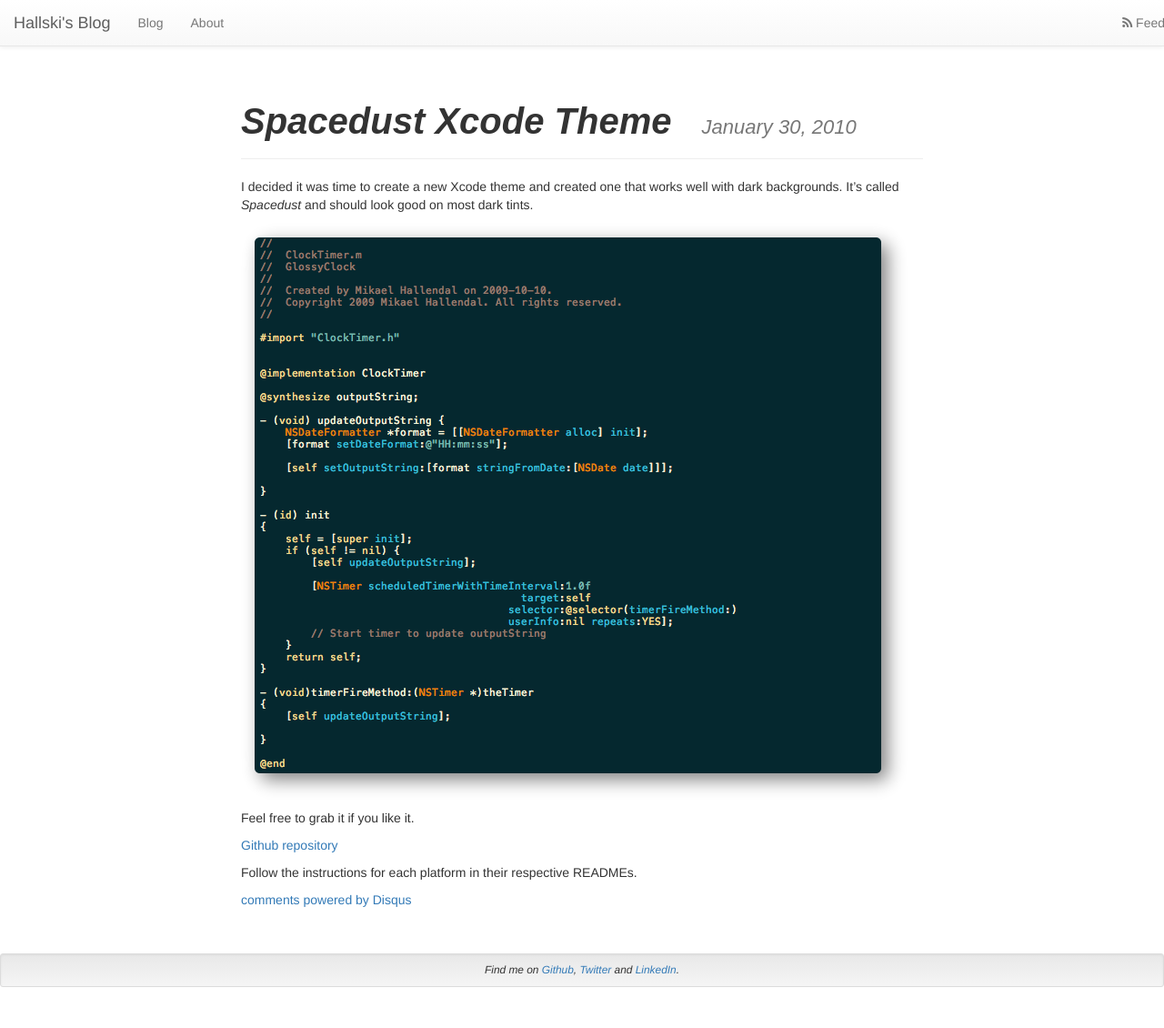
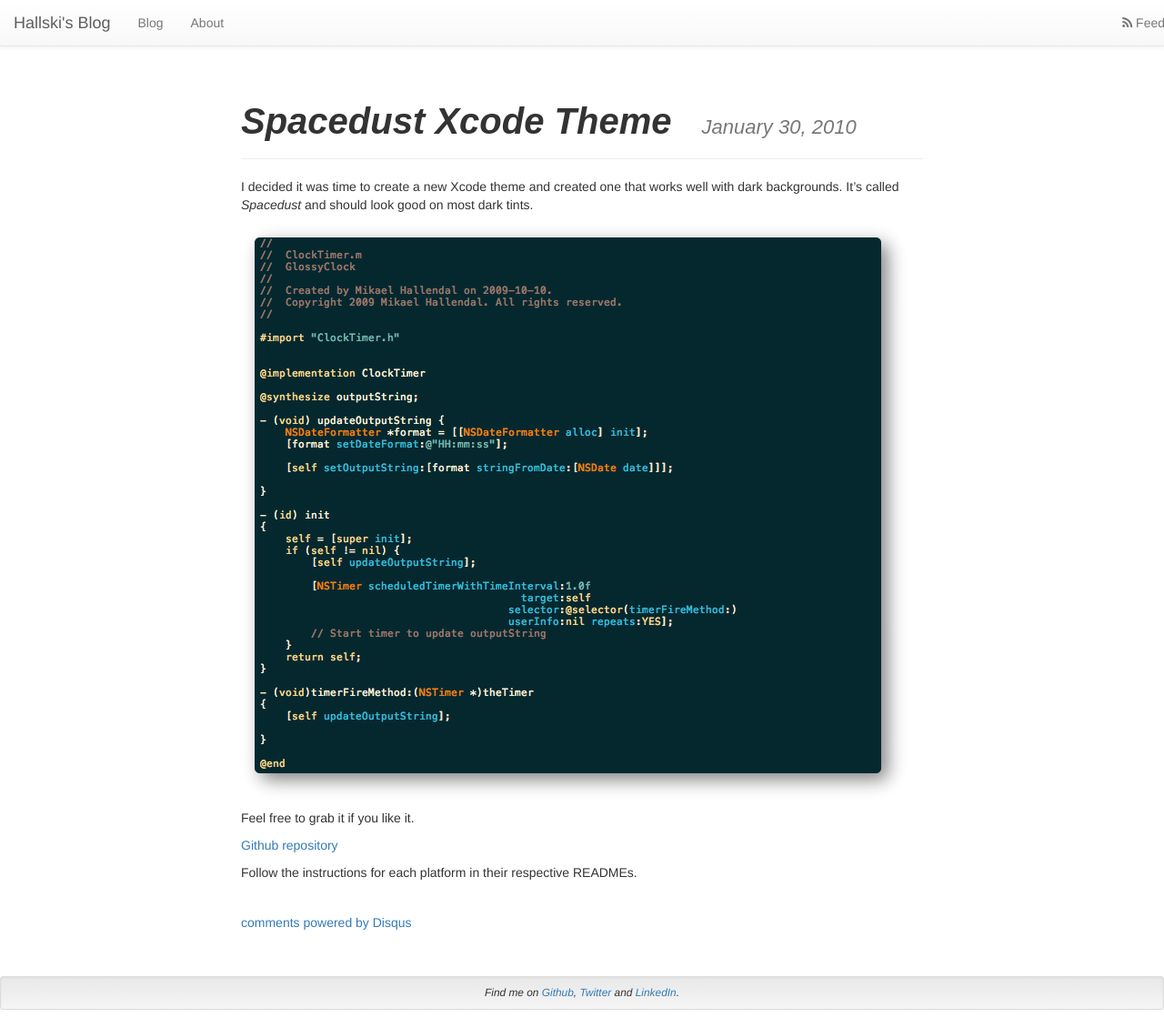
Before and after one commit to hallski/hallski.github.io, a Jekyll site: the page built from _posts/2010-01-30-spacedust-xcode-theme.markdown, in a window 1280 px wide. Shown: the whole page at 91% size. Built offline with Jekyll 4.4.1, drawn with Linux system fonts in a browser that asks for light colours; nearby versions of some CDN libraries; Markdown is read by kramdown in place of the engine named in the settings; comment, search, counter and statistics services are not loaded; before the commit the page ends 1105 px from its top, so only the background shows below that.

Commit message:
Provide some margin before comments.

```diff
--- a/css/overrides.css
+++ b/css/overrides.css
@@ -23,3 +23,6 @@ footer {
     margin-top: 4em;
     padding-top: 0.5em;
 }
+#disqus_thread {
+    margin-top: 2.5em;
+}
```
